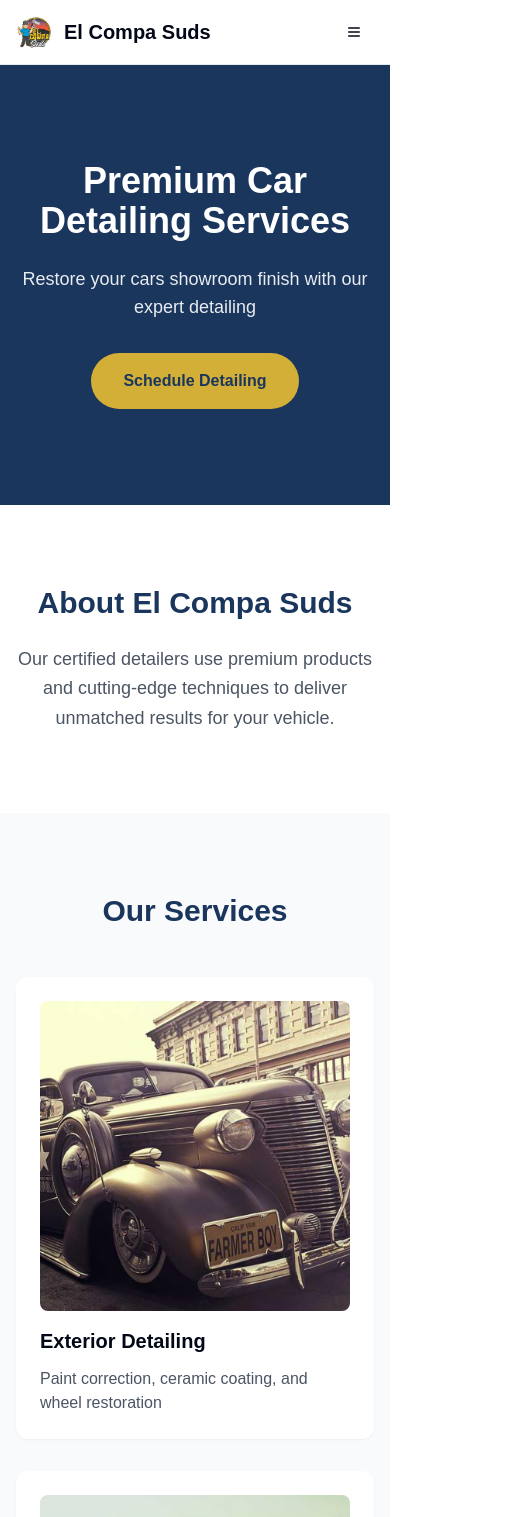
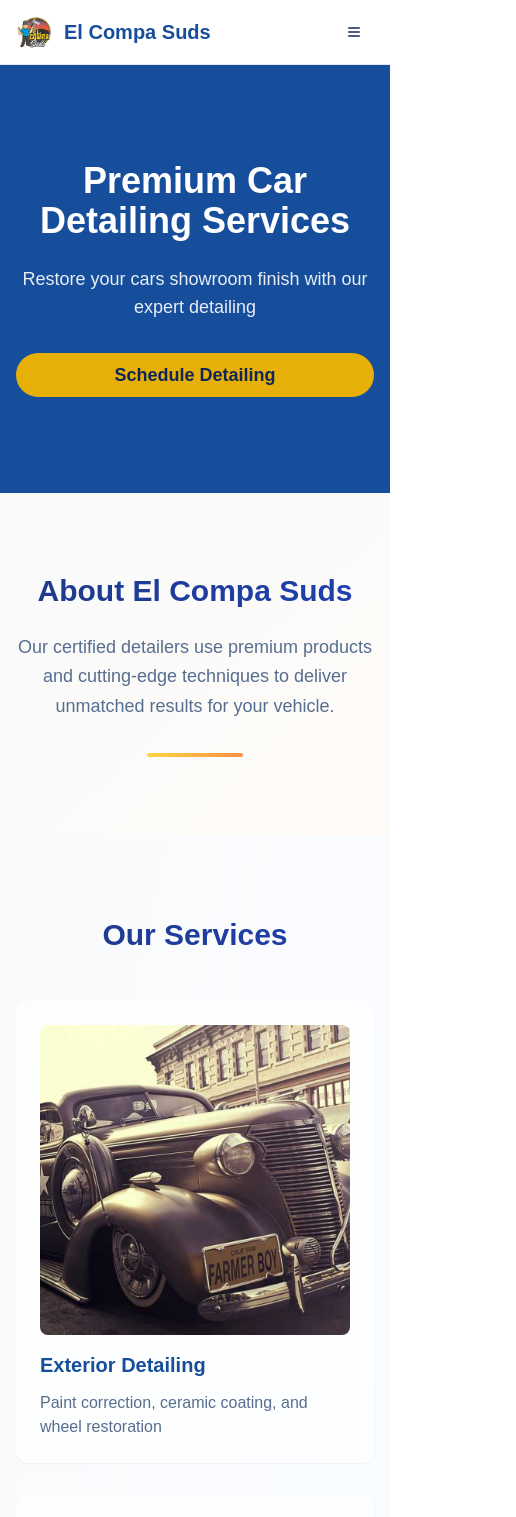
Before and after one commit to MarcosPerez16/el-compa-suds-car-detailing, a Next.js app: page / in a window 390 px wide. Shown: the top 1517 px of the page, 516 px wide, since content can reach past the window. Built offline with nearby package versions, Linux system fonts and the light colour scheme.

Commit message:
Changed color theme on homepage to match logo and brand better. Fixed mobile responsiveness.

```diff
--- a/src/app/globals.css
+++ b/src/app/globals.css
@@ -9,51 +9,71 @@ body {
 @layer base {
   :root {
     --background: 0 0% 100%;
-    --foreground: 222.2 84% 4.9%;
+    --foreground: 220 70% 20%;
+
     --card: 0 0% 100%;
-    --card-foreground: 222.2 84% 4.9%;
+    --card-foreground: 220 70% 20%;
+
     --popover: 0 0% 100%;
-    --popover-foreground: 222.2 84% 4.9%;
-    --primary: 222.2 47.4% 11.2%;
-    --primary-foreground: 210 40% 98%;
-    --secondary: 210 40% 96.1%;
-    --secondary-foreground: 222.2 47.4% 11.2%;
-    --muted: 210 40% 96.1%;
-    --muted-foreground: 215.4 16.3% 46.9%;
-    --accent: 210 40% 96.1%;
-    --accent-foreground: 222.2 47.4% 11.2%;
+    --popover-foreground: 220 70% 20%;
+
+    --primary: 215 75% 35%;
+    --primary-foreground: 0 0% 100%;
+
+    --secondary: 45 93% 47%;
+    --secondary-foreground: 220 70% 20%;
+
+    --muted: 216 33% 97%;
+    --muted-foreground: 215 25% 45%;
+
+    --accent: 15 80% 50%;
+    --accent-foreground: 0 0% 100%;
+
     --destructive: 0 84.2% 60.2%;
     --destructive-foreground: 210 40% 98%;
+
     --border: 214.3 31.8% 91.4%;
     --input: 214.3 31.8% 91.4%;
-    --ring: 222.2 84% 4.9%;
-    --chart-1: 12 76% 61%;
-    --chart-2: 173 58% 39%;
-    --chart-3: 197 37% 24%;
-    --chart-4: 43 74% 66%;
-    --chart-5: 27 87% 67%;
+    --ring: 215 75% 35%;
+
+    --chart-1: 215 75% 35%;
+    --chart-2: 45 93% 47%;
+    --chart-3: 15 80% 50%;
+    --chart-4: 200 65% 45%;
+    --chart-5: 35 85% 55%;
+
     --radius: 0.5rem;
   }
+
   .dark {
-    --background: 222.2 84% 4.9%;
+    --background: 220 70% 10%;
     --foreground: 210 40% 98%;
+
     --card: 222.2 84% 4.9%;
     --card-foreground: 210 40% 98%;
+
     --popover: 222.2 84% 4.9%;
     --popover-foreground: 210 40% 98%;
-    --primary: 210 40% 98%;
+
+    --primary: 215 75% 45%;
     --primary-foreground: 222.2 47.4% 11.2%;
+
     --secondary: 217.2 32.6% 17.5%;
     --secondary-foreground: 210 40% 98%;
+
     --muted: 217.2 32.6% 17.5%;
     --muted-foreground: 215 20.2% 65.1%;
+
     --accent: 217.2 32.6% 17.5%;
     --accent-foreground: 210 40% 98%;
+
     --destructive: 0 62.8% 30.6%;
     --destructive-foreground: 210 40% 98%;
+
     --border: 217.2 32.6% 17.5%;
     --input: 217.2 32.6% 17.5%;
     --ring: 212.7 26.8% 83.9%;
+
     --chart-1: 220 70% 50%;
     --chart-2: 160 60% 45%;
     --chart-3: 30 80% 55%;
--- a/src/app/layout.js
+++ b/src/app/layout.js
@@ -1,3 +1,65 @@
+// import { Navbar } from '@/components/navbar/navbar';
+// import { Geist, Geist_Mono } from 'next/font/google';
+// import './globals.css';
+
+// const geistSans = Geist({
+//   variable: '--font-geist-sans',
+//   subsets: ['latin'],
+// });
+
+// const geistMono = Geist_Mono({
+//   variable: '--font-geist-mono',
+//   subsets: ['latin'],
+// });
+
+// export const metadata = {
+//   title: 'Compa Suds Detailing',
+//   description: 'Generated by create next app',
+// };
+
+// export default function RootLayout({ children }) {
+//   return (
+//     <html lang='en'>
+//       <head>
+//         <link rel='icon' href='/favicon.ico' sizes='any' />
+//         <link
+//           rel='icon'
+//           href='/favicon-16x16.png'
+//           type='image/png'
+//           sizes='16x16'
+//         />
+//         <link
+//           rel='icon'
+//           href='/favicon-32x32.png'
+//           type='image/png'
+//           sizes='32x32'
+//         />
+//         <link
+//           rel='apple-touch-icon'
+//           href='/apple-touch-icon.png'
+//           sizes='192x192'
+//         />
+//         <link
+//           rel='android-chrome'
+//           href='/android-chrome-192x192.png'
+//           sizes='192x192'
+//         />
+//         <link
+//           rel='android-chrome'
+//           href='/android-chrome-512x512.png'
+//           sizes='512x512'
+//         />
+//       </head>
+//       <body
+//         className={`${geistSans.variable} ${geistMono.variable} antialiased`}
+//       >
+//         <Navbar />
+//         {children}
+//       </body>
+//     </html>
+//   );
+// }
+
 import { Navbar } from '@/components/navbar/navbar';
 import { Geist, Geist_Mono } from 'next/font/google';
 import './globals.css';
@@ -51,10 +113,12 @@ export default function RootLayout({ children }) {
         />
       </head>
       <body
-        className={`${geistSans.variable} ${geistMono.variable} antialiased`}
+        className={`${geistSans.variable} ${geistMono.variable} antialiased min-h-screen flex flex-col`}
       >
         <Navbar />
-        {children}
+        <main className='flex-1 w-full'>
+          <div className='max-w-[2520px] mx-auto'>{children}</div>
+        </main>
       </body>
     </html>
   );
--- a/src/components/navbar/navbar.jsx
+++ b/src/components/navbar/navbar.jsx
@@ -19,10 +19,13 @@ export function Navbar() {
   const [isOpen, setIsOpen] = useState(false);
 
   return (
-    <header className='sticky top-0 z-50 w-full border-b bg-white/95 backdrop-blur supports-[backdrop-filter]:bg-white/60'>
+    <header className='sticky top-0 z-50 w-full border-b bg-background/95 backdrop-blur supports-[backdrop-filter]:bg-background/60'>
       <nav className='container mx-auto px-4 h-16 flex items-center justify-between'>
         {/* Logo */}
-        <Link href='/' className='font-bold text-xl flex items-center gap-2'>
+        <Link
+          href='/'
+          className='font-bold text-xl flex items-center gap-2 text-primary hover:text-primary/90 transition-colors'
+        >
           <Image
             src='/images/branding/logo-img-transparent.png'
             alt='Compa Suds Logo'
@@ -39,18 +42,18 @@ export function Navbar() {
             <Link
               key={route.href}
               href={route.href}
-              className='text-sm font-medium transition-colors hover:text-blue-600'
+              className='text-sm font-medium transition-colors hover:text-primary'
             >
               {route.label}
             </Link>
           ))}
-          <Button>Book Now</Button>
+          <Button className='bg-primary hover:bg-primary/90'>Book Now</Button>
         </div>
 
         {/* Mobile Navigation */}
         <Sheet open={isOpen} onOpenChange={setIsOpen}>
           <SheetTrigger asChild className='md:hidden'>
-            <Button variant='ghost' size='icon'>
+            <Button variant='ghost' size='icon' className='hover:text-primary'>
               <Menu className='h-6 w-6' />
               <span className='sr-only'>Toggle menu</span>
             </Button>
@@ -61,13 +64,15 @@ export function Navbar() {
                 <Link
                   key={route.href}
                   href={route.href}
-                  className='text-sm font-medium transition-colors hover:text-blue-600'
+                  className='text-sm font-medium transition-colors hover:text-primary'
                   onClick={() => setIsOpen(false)}
                 >
                   {route.label}
                 </Link>
               ))}
-              <Button className='mt-2'>Book Now</Button>
+              <Button className='mt-2 bg-primary hover:bg-primary/90'>
+                Book Now
+              </Button>
             </div>
           </SheetContent>
         </Sheet>
--- a/src/components/sections/AboutSection.jsx
+++ b/src/components/sections/AboutSection.jsx
@@ -3,15 +3,20 @@ import React from 'react';
 
 export default function AboutSection() {
   return (
-    <section className='py-20 px-4 bg-white'>
-      <div className='max-w-3xl mx-auto text-center'>
-        <h2 className='text-3xl md:text-4xl font-bold mb-6 text-[#1a365d]'>
-          About El Compa Suds
-        </h2>
-        <p className='text-lg text-gray-600 leading-relaxed'>
-          Our certified detailers use premium products and cutting-edge
-          techniques to deliver unmatched results for your vehicle.
-        </p>
+    <section className='py-20 px-4 bg-gradient-to-br from-gray-50 to-orange-50/40'>
+      <div className='max-w-3xl mx-auto text-center space-y-8'>
+        <div className='space-y-6'>
+          <h2 className='text-3xl md:text-4xl font-bold bg-gradient-to-r from-blue-900 to-blue-800 bg-clip-text text-transparent'>
+            About El Compa Suds
+          </h2>
+          <p className='text-lg text-muted-foreground leading-relaxed'>
+            Our certified detailers use premium products and cutting-edge
+            techniques to deliver unmatched results for your vehicle.
+          </p>
+        </div>
+
+        {/* New decorative element to tie in with the warm colors */}
+        <div className='w-24 h-1 mx-auto bg-gradient-to-r from-yellow-400 to-orange-500 rounded-full opacity-80'></div>
       </div>
     </section>
   );
--- a/src/components/sections/FooterSection.jsx
+++ b/src/components/sections/FooterSection.jsx
@@ -1,21 +1,35 @@
-// src/components/sections/FooterSection.jsx
 import React from 'react';
+import { Button } from '@/components/ui/button';
 
 export default function FooterSection() {
   return (
-    <footer className='mt-auto py-12 bg-gray-900 text-gray-300'>
-      <div className='max-w-6xl mx-auto px-4 text-center'>
-        <div className='flex flex-wrap justify-center gap-6 mb-8'>
-          <a href='/about' className='hover:text-[#d4af37] transition-colors'>
+    <footer className='relative bg-primary text-primary-foreground py-12'>
+      <div className='container mx-auto px-4 sm:px-6 lg:px-8'>
+        <div className='max-w-4xl mx-auto text-center space-y-8'>
+          <div className='flex flex-wrap justify-center gap-6 mb-6'>
+            <a
+              href='/about'
+              className='text-primary-foreground/90 hover:text-primary-foreground/70 transition-colors'
+            >
               About Us
             </a>
-          <a href='/contact' className='hover:text-[#d4af37] transition-colors'>
+            <a
+              href='/contact'
+              className='text-primary-foreground/90 hover:text-primary-foreground/70 transition-colors'
+            >
               Contact
             </a>
           </div>
-        <p className='text-sm opacity-75'>
+          <p className='text-sm text-primary-foreground/75'>
             © 2024 Premium Auto Detailing. All rights reserved.
           </p>
+          <Button
+            size='lg'
+            className='bg-secondary hover:bg-secondary/90 text-secondary-foreground px-8 py-4 text-lg font-semibold rounded-full w-full sm:w-auto'
+          >
+            Schedule Detailing
+          </Button>
+        </div>
       </div>
     </footer>
   );
--- a/src/components/sections/HeroSection.jsx
+++ b/src/components/sections/HeroSection.jsx
@@ -1,18 +1,24 @@
 import React from 'react';
+import { Button } from '@/components/ui/button';
 
 export default function HeroSection() {
   return (
-    <section className='relative bg-[#1a365d] text-white text-center py-24 px-4'>
-      <div className='max-w-4xl mx-auto'>
+    <section className='relative bg-primary text-primary-foreground py-24'>
+      <div className='container mx-auto px-4 sm:px-6 lg:px-8'>
+        <div className='max-w-4xl mx-auto text-center'>
           <h1 className='text-4xl md:text-6xl font-bold mb-6'>
             Premium Car Detailing Services
           </h1>
-        <p className='text-lg md:text-xl mb-8 opacity-90'>
+          <p className='text-lg md:text-xl mb-8 text-primary-foreground/90'>
             Restore your cars showroom finish with our expert detailing
           </p>
-        <button className='bg-[#d4af37] text-[#1a365d] px-8 py-4 rounded-full font-semibold hover:bg-opacity-90 transition-all'>
+          <Button
+            size='lg'
+            className='bg-secondary hover:bg-secondary/90 text-secondary-foreground px-8 py-4 text-lg font-semibold rounded-full w-full sm:w-auto'
+          >
             Schedule Detailing
-        </button>
+          </Button>
+        </div>
       </div>
     </section>
   );
--- a/src/components/sections/ServicesSection.jsx
+++ b/src/components/sections/ServicesSection.jsx
@@ -1,59 +1,67 @@
-// src/components/sections/ServicesSection.jsx
 import React from 'react';
 import Image from 'next/image';
 
 export default function ServicesSection() {
   return (
-    <section className='py-20 px-4 bg-gray-50'>
+    <section className='py-20 px-4 bg-gradient-to-br from-gray-50 via-blue-50/30 to-blue-100/20'>
       <div className='max-w-6xl mx-auto'>
-        <h2 className='text-3xl md:text-4xl font-bold text-center mb-12 text-[#1a365d]'>
+        <h2 className='text-3xl md:text-4xl font-bold text-center mb-12 bg-gradient-to-r from-blue-900 to-blue-800 bg-clip-text text-transparent'>
           Our Services
         </h2>
         <div className='grid md:grid-cols-3 gap-8'>
-          <div className='bg-white p-6 rounded-xl shadow-sm hover:shadow-md transition-shadow'>
+          {/* Exterior Detailing */}
+          <div className='bg-white/70 p-6 rounded-xl shadow-sm hover:shadow-md transition-all duration-300 hover:bg-gradient-to-br hover:from-white hover:to-blue-50 group'>
             <div className='relative aspect-square w-full mb-4 rounded-lg overflow-hidden'>
               <Image
                 src='/images/services/service1.jpg'
                 alt='Exterior Detailing'
                 fill
                 sizes='(max-width: 768px) 100vw, 33vw'
-                className='object-cover'
+                className='object-cover group-hover:scale-105 transition-transform duration-500'
               />
             </div>
-            <h3 className='text-xl font-semibold mb-3'>Exterior Detailing</h3>
-            <p className='text-gray-600'>
+            <h3 className='text-xl font-semibold mb-3 text-primary'>
+              Exterior Detailing
+            </h3>
+            <p className='text-muted-foreground'>
               Paint correction, ceramic coating, and wheel restoration
             </p>
           </div>
 
-          <div className='bg-white p-6 rounded-xl shadow-sm hover:shadow-md transition-shadow'>
+          {/* Interior Detailing */}
+          <div className='bg-white/70 p-6 rounded-xl shadow-sm hover:shadow-md transition-all duration-300 hover:bg-gradient-to-br hover:from-white hover:to-blue-50 group'>
             <div className='relative aspect-square w-full mb-4 rounded-lg overflow-hidden'>
               <Image
                 src='/images/services/service2.jpg'
                 alt='Interior Detailing'
                 fill
                 sizes='(max-width: 768px) 100vw, 33vw'
-                className='object-cover'
+                className='object-cover group-hover:scale-105 transition-transform duration-500'
               />
             </div>
-            <h3 className='text-xl font-semibold mb-3'>Interior Detailing</h3>
-            <p className='text-gray-600'>
+            <h3 className='text-xl font-semibold mb-3 text-primary'>
+              Interior Detailing
+            </h3>
+            <p className='text-muted-foreground'>
               Deep cleaning, odor removal, and leather conditioning
             </p>
           </div>
 
-          <div className='bg-white p-6 rounded-xl shadow-sm hover:shadow-md transition-shadow'>
+          {/* Complete Package */}
+          <div className='bg-white/70 p-6 rounded-xl shadow-sm hover:shadow-md transition-all duration-300 hover:bg-gradient-to-br hover:from-white hover:to-blue-50 group'>
             <div className='relative aspect-square w-full mb-4 rounded-lg overflow-hidden'>
               <Image
                 src='/images/services/service3.jpg'
                 alt='Full Detailing'
                 fill
                 sizes='(max-width: 768px) 100vw, 33vw'
-                className='object-cover'
+                className='object-cover group-hover:scale-105 transition-transform duration-500'
               />
             </div>
-            <h3 className='text-xl font-semibold mb-3'>Complete Package</h3>
-            <p className='text-gray-600'>
+            <h3 className='text-xl font-semibold mb-3 text-primary'>
+              Complete Package
+            </h3>
+            <p className='text-muted-foreground'>
               Full interior/exterior restoration with paint protection
             </p>
           </div>
```
Also changed, not shown: src/components/sections/CTASection.jsx (+4 -5 lines), src/components/sections/GallerySection.jsx (+7 -9 lines), src/components/sections/TestimonialSection.jsx (+15 -20 lines), src/components/sections/WhyChooseUsSection.jsx (+18 -14 lines). Lines whose indentation alone changed are shown as unchanged.
